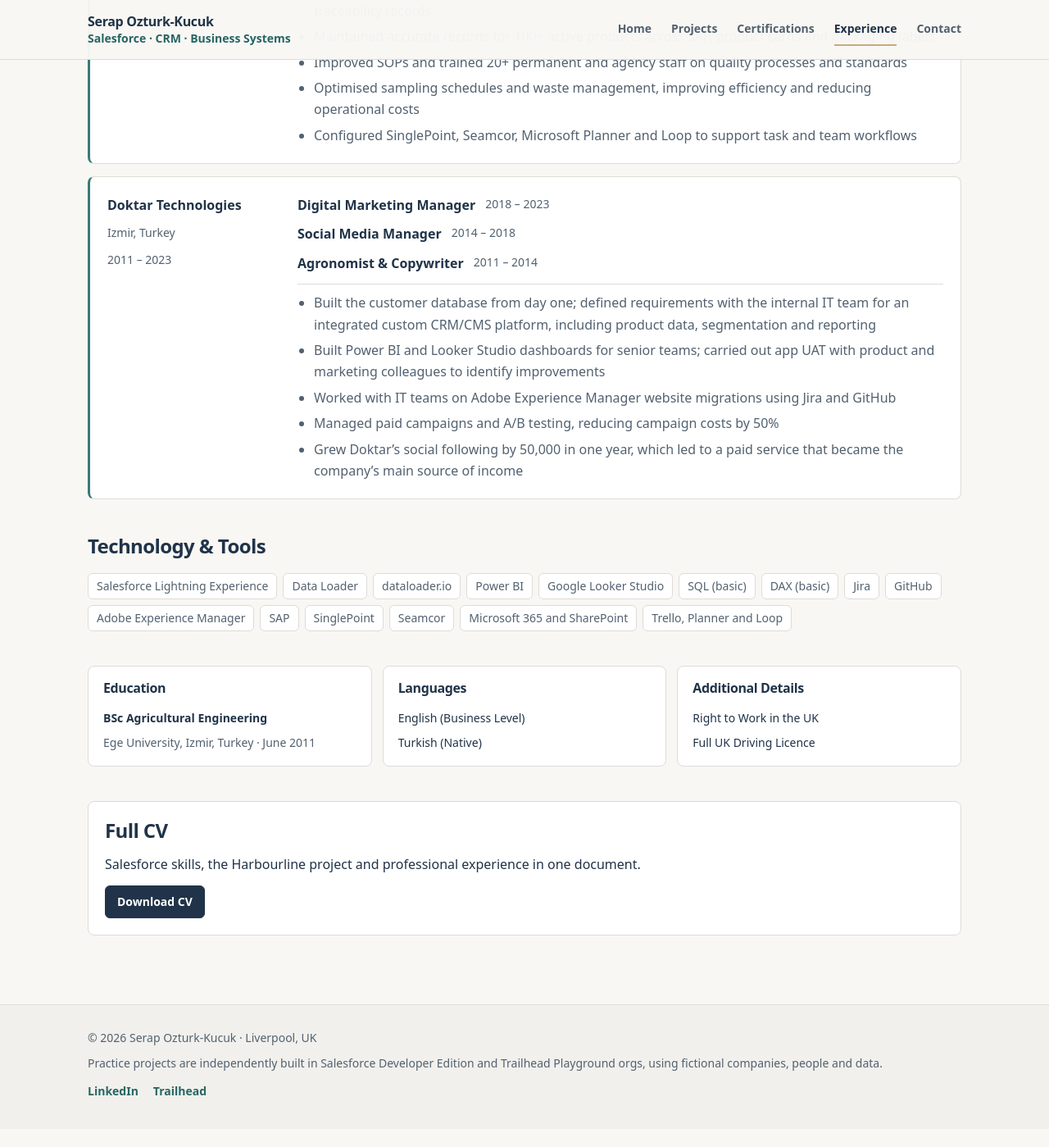
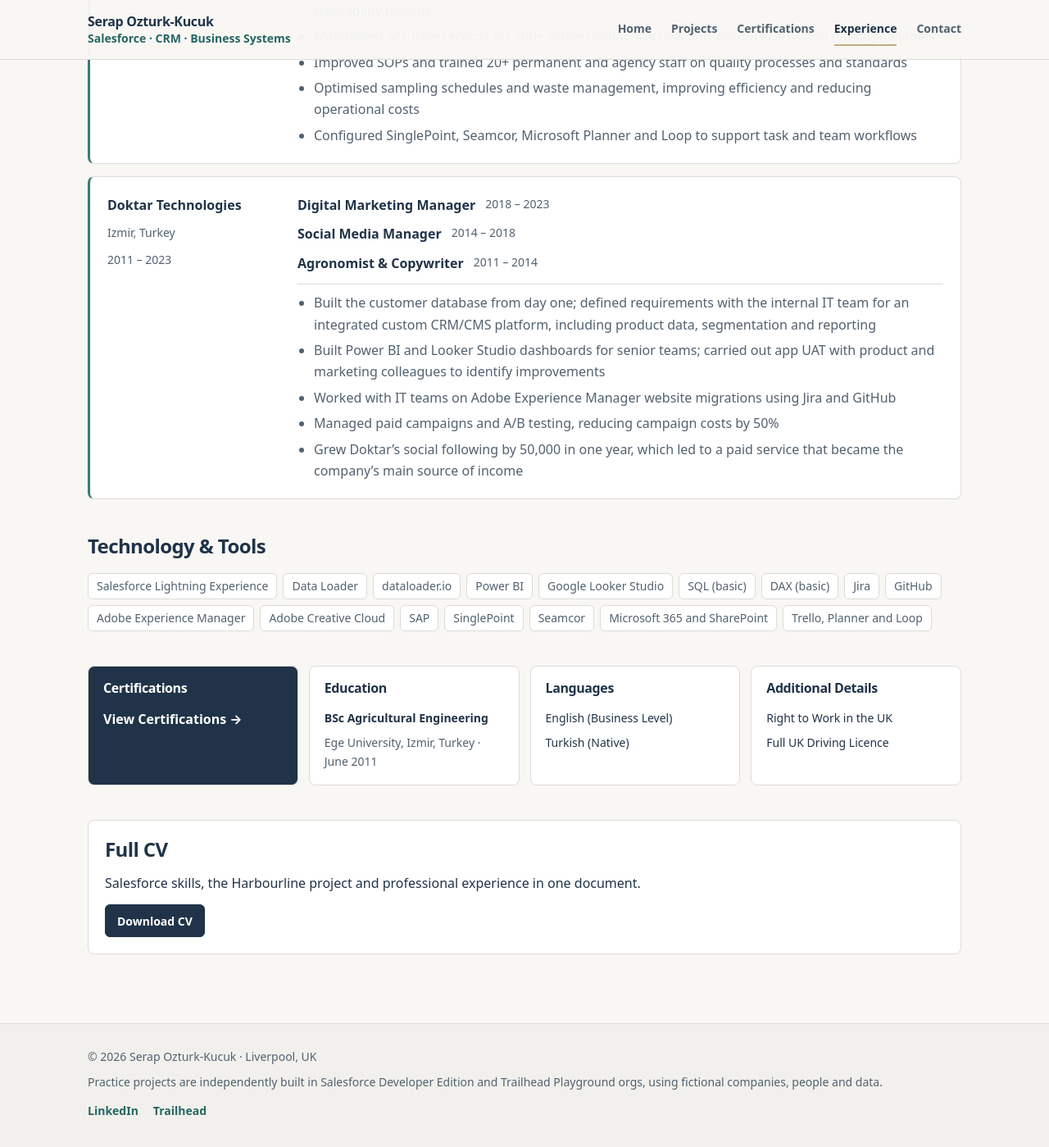
Before and after one commit to serapozturkkucuk/serapozturkkucuk.github.io, a Jekyll site: the page built from experience/index.html, in a window 1280 px wide and 1400 px high, scrolled down 2248 px. Shown: the whole window at 82% size. Built offline with Jekyll 4.4.1, drawn with Linux system fonts in a browser that asks for light colours; before the commit the page ends 3625 px from its top, so only the background shows below that.

Commit message:
Add Certifications link card and update portfolio details
* Add navy Certifications card before Education in Experience details

* Apply requested Certifications card and tools/intro refinements

* Apply requested Certifications card and tools/intro refinements

* Apply requested Certifications card and tools/intro refinements

* Apply requested Certifications card and tools/intro refinements

* Update responsive audit for four details cards, navy certification link and section order

```diff
--- a/_data/profile.yml
+++ b/_data/profile.yml
@@ -25,6 +25,7 @@ tools:
   - Jira
   - GitHub
   - Adobe Experience Manager
+  - Adobe Creative Cloud
   - SAP
   - SinglePoint
   - Seamcor
--- a/_layouts/default.html
+++ b/_layouts/default.html
@@ -6,7 +6,7 @@
 <title>{% if page.title and page.url != "/" %}{{ page.title }} · {% endif %}{{ site.author.name }}</title>
 <meta name="description" content="{% if page.summary %}{{ page.summary | strip_html | escape }}{% else %}{{ site.description | escape }}{% endif %}">
 <meta name="theme-color" content="#F8F7F4">
-<link rel="stylesheet" href="{{ '/assets/css/style.css' | relative_url }}?v=17">
+<link rel="stylesheet" href="{{ '/assets/css/style.css' | relative_url }}?v=18">
 </head>
 <body>
 {% include nav.html %}
--- a/assets/css/style.css
+++ b/assets/css/style.css
@@ -176,7 +176,11 @@ main.wrap :is(.page-head > p, .block > p, .project-brief > p, .project-chapter >
 .roles span {font-size:var(--fs-small);color:var(--ink-soft)}
 .points {list-style:disc;padding-left:20px;color:var(--ink-soft)}
 .so {color:var(--teal-ink);font-weight:700;font-size:var(--fs-small)}
-.experience-detail-row {display:grid;grid-template-columns:repeat(3,minmax(0,1fr));gap:13px}
+.experience-detail-row {display:grid;grid-template-columns:repeat(4,minmax(0,1fr));gap:13px}
+.experience-certifications-card {background:var(--ink);color:var(--on-navy)}
+.experience-certifications-card h2 {color:var(--on-navy)}
+.experience-certifications-card a {color:var(--on-navy);font-weight:700;text-decoration:none;text-underline-offset:4px}
+.experience-certifications-card a:hover,.experience-certifications-card a:focus-visible {color:#CFEAE6;text-decoration:underline}
 .experience-detail-card {display:flex;flex-direction:column;align-items:flex-start;gap:7px;min-width:0;padding:17px 18px}
 .experience-detail-card h2 {font-size:var(--fs-body);margin-bottom:7px}
 .experience-detail-card p {font-size:var(--fs-small)}
--- a/certifications/index.html
+++ b/certifications/index.html
@@ -4,7 +4,7 @@ title: Certifications
 ---
 <header class="page-head">
   <h1>Certifications</h1>
-  <p class="lede">Salesforce certification, professional training and planned learning. Salesforce credential details are available on Trailhead.</p>
+  <p class="lede">Certifications, professional training and planned learning. The Salesforce credential can be checked on Trailhead.</p>
 </header>
 
 {% assign earned = site.data.certifications | where: "status", "earned" %}
--- a/experience/index.html
+++ b/experience/index.html
@@ -82,6 +82,10 @@ redirect_from: /about/
 
 <section class="block experience-detail-sections" aria-label="Education, Languages and Additional Details">
   <div class="experience-detail-row">
+    <div class="card experience-detail-card experience-certifications-card">
+      <h2>Certifications</h2>
+      <a href="{{ '/certifications/' | relative_url }}">View Certifications →</a>
+    </div>
     <div class="card experience-detail-card">
       <h2>Education</h2>
       {% for e in site.data.profile.education %}
```
Also changed, not shown: .github/workflows/ui-template-audit.yml.
